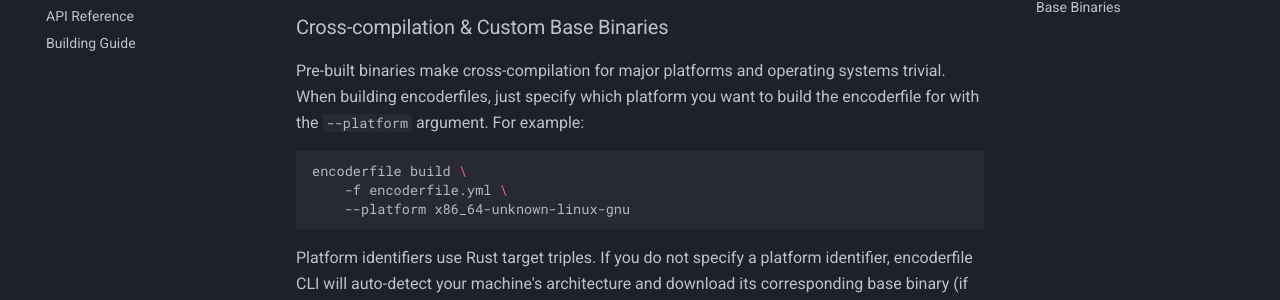
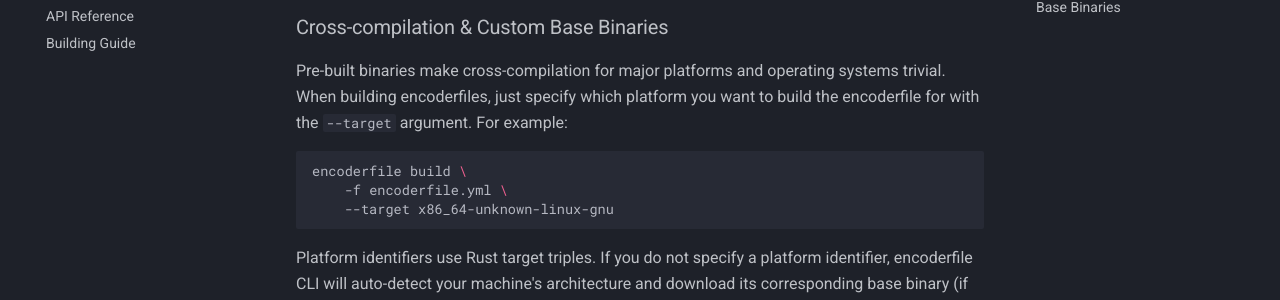
Before and after one commit to mozilla-ai/encoderfile, an MkDocs documentation site: the page built from docs/reference/file_format.md, in a window 1280 px wide and 900 px high, scrolled down 976 px. Shown: the part 146-446 px from the top of the window. Built offline with MkDocs 1.6.1 and Material for MkDocs 9.7.7, drawn with Linux system fonts in a browser that asks for light colours; comment, search, counter and statistics services are not loaded.

Commit message:
Replace `platform` with `target` for triples params

````diff
--- a/docs/reference/file_format.md
+++ b/docs/reference/file_format.md
@@ -26,12 +26,12 @@ Base binaries are built in a `debian:bookworm` image and are compatible with gli
 
 ### Cross-compilation & Custom Base Binaries
 
-Pre-built binaries make cross-compilation for major platforms and operating systems trivial. When building encoderfiles, just specify which platform you want to build the encoderfile for with the `--platform` argument. For example:
+Pre-built binaries make cross-compilation for major platforms and operating systems trivial. When building encoderfiles, just specify which platform you want to build the encoderfile for with the `--target` argument. For example:
 
 ```bash
 encoderfile build \
     -f encoderfile.yml \
-    --platform x86_64-unknown-linux-gnu
+    --target x86_64-unknown-linux-gnu
 ```
 
 Platform identifiers use Rust target triples. If you do not specify a platform identifier, encoderfile CLI will auto-detect your machine's architecture and download its corresponding base binary (if not already cached).
````
Also changed, not shown: 1 other file.
